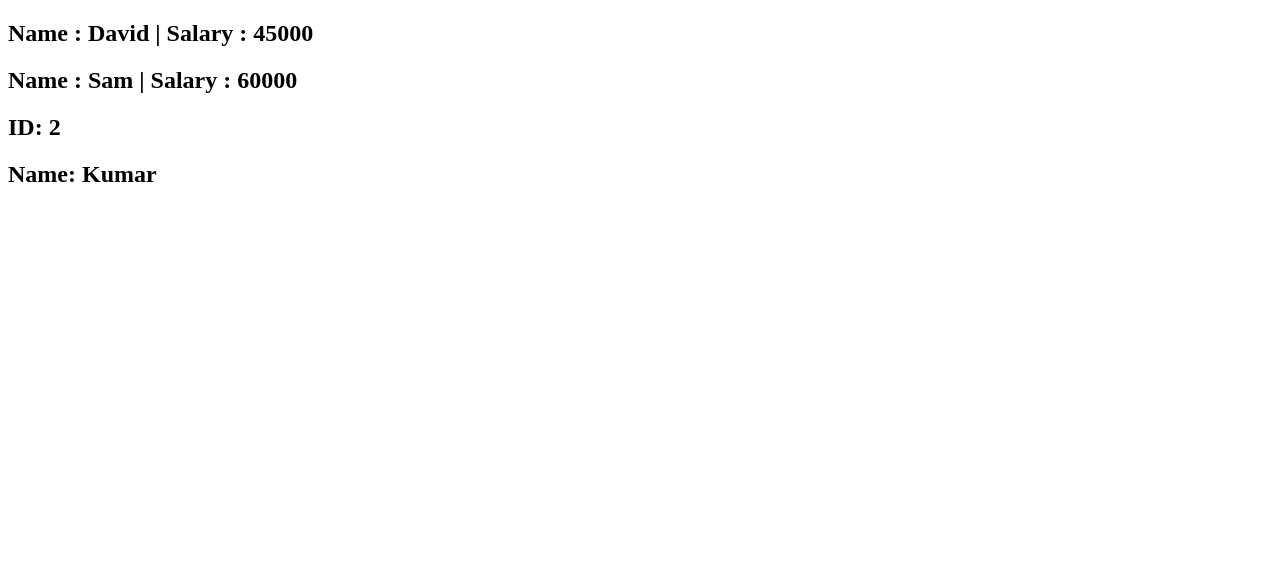
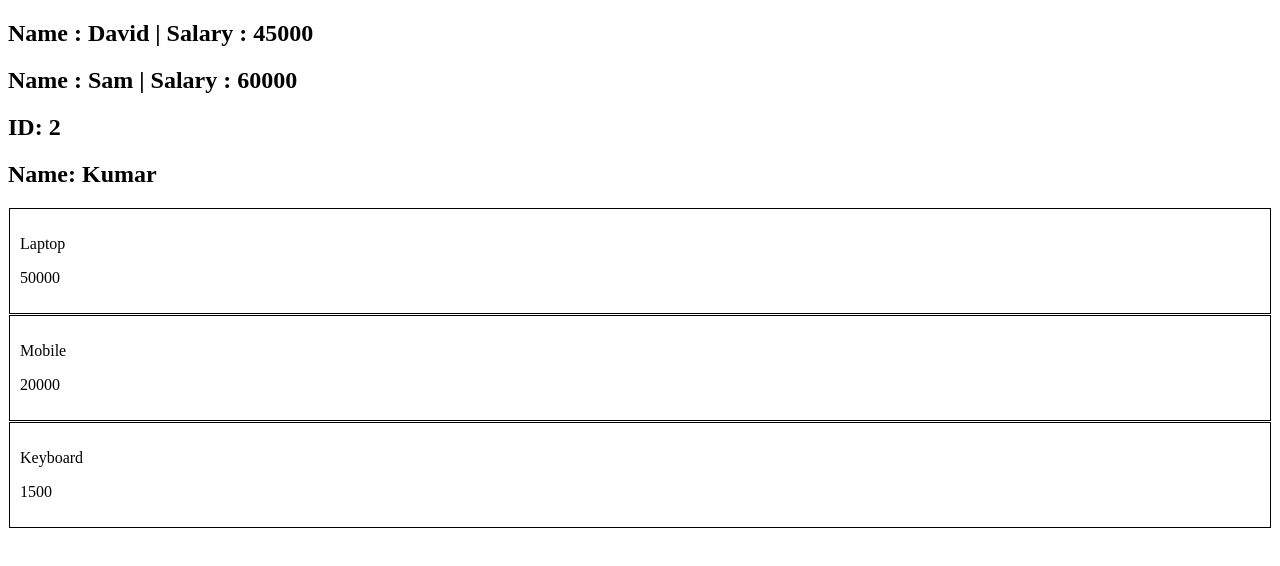
Before and after one commit to ManikumarJ/Mern_spl_class, a React (Vite) app in the folder Day-4/react-task-day3/: page / in a window 1280 px wide. Shown: the top 566 px of the page. Built offline with nearby package versions, Linux system fonts and the light colour scheme.

Commit message:
Day4 added - task3

```diff
--- a/Day-4/react-task-day3/src/App.jsx
+++ b/Day-4/react-task-day3/src/App.jsx
@@ -1,12 +1,15 @@
 import React from 'react'
 import Empsal from './components/Empsal'
 import Userfind from './components/Userfind'
+import ProductCard from './components/ProductCard'
 
 const App = () => {
   return (
     <>
       <Empsal/>
       <Userfind/>
+      <ProductCard/>
+
     </>
   )
 }
--- /dev/null
+++ b/Day-4/react-task-day3/src/components/ProductCard.jsx
@@ -0,0 +1,32 @@
+// Task 3: Product Card Rendering (map())
+// const products = [ { id: 1, name: "Laptop", price: 50000 },
+//     { id: 2, name: "Mobile", price: 20000 },
+//     { id: 3, name: "Keyboard", price: 1500 }
+// ];
+// Task: Display all products in separate cards.
+// Show Product Name and Price.
+// Interview Focus: map()
+
+import React from 'react'
+
+const ProductCard = () => {
+     const products = [
+         { id: 1, name: "Laptop", price: 50000 },
+        { id: 2, name: "Mobile", price: 20000 },
+        { id: 3, name: "Keyboard", price: 1500 }
+    ];
+  return (
+    <>
+    {
+        products.map((p)=>(
+            <div key={p.id} style={{ border: "1px solid black", padding: "10px", margin: "1px"}}>
+                <p>{p.name}</p>
+                <p>{p.price}</p>
+            </div>
+        ))
+    }
+    </>
+  )
+}
+
+export default ProductCard
```
